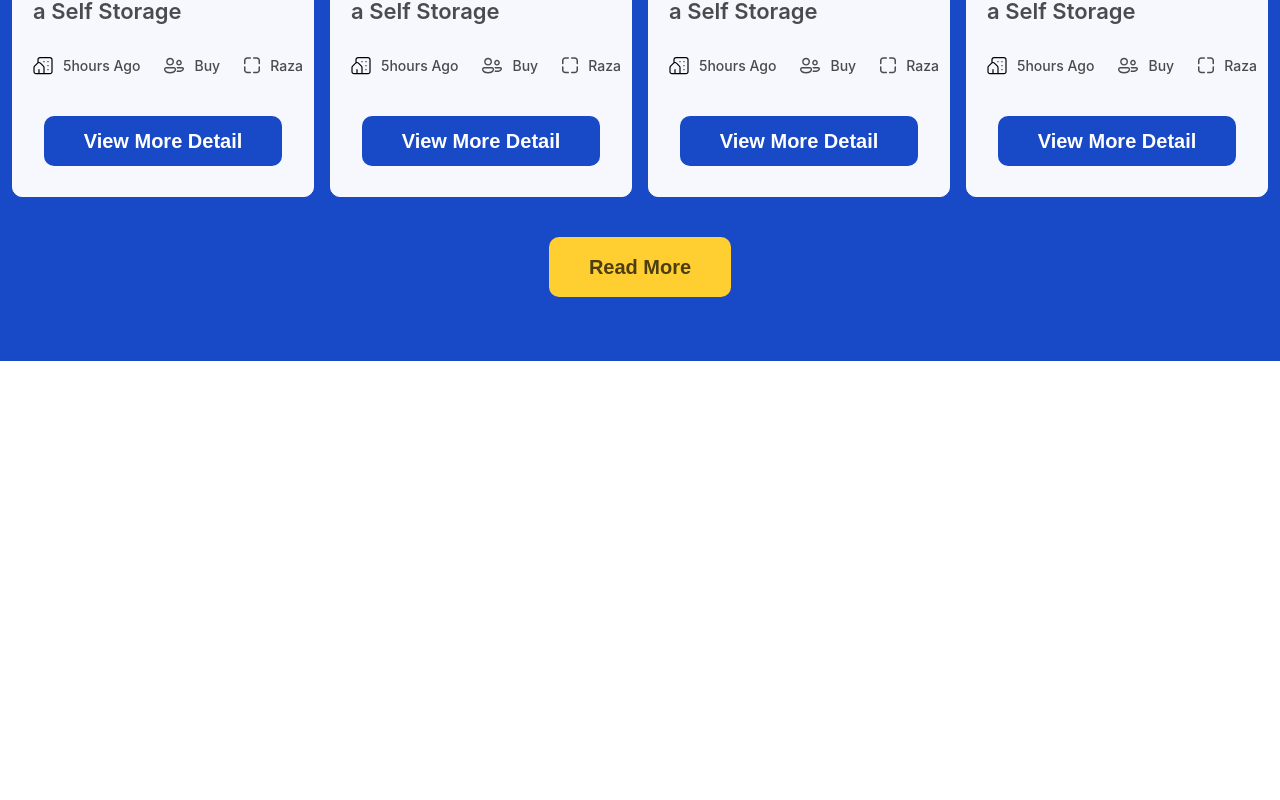
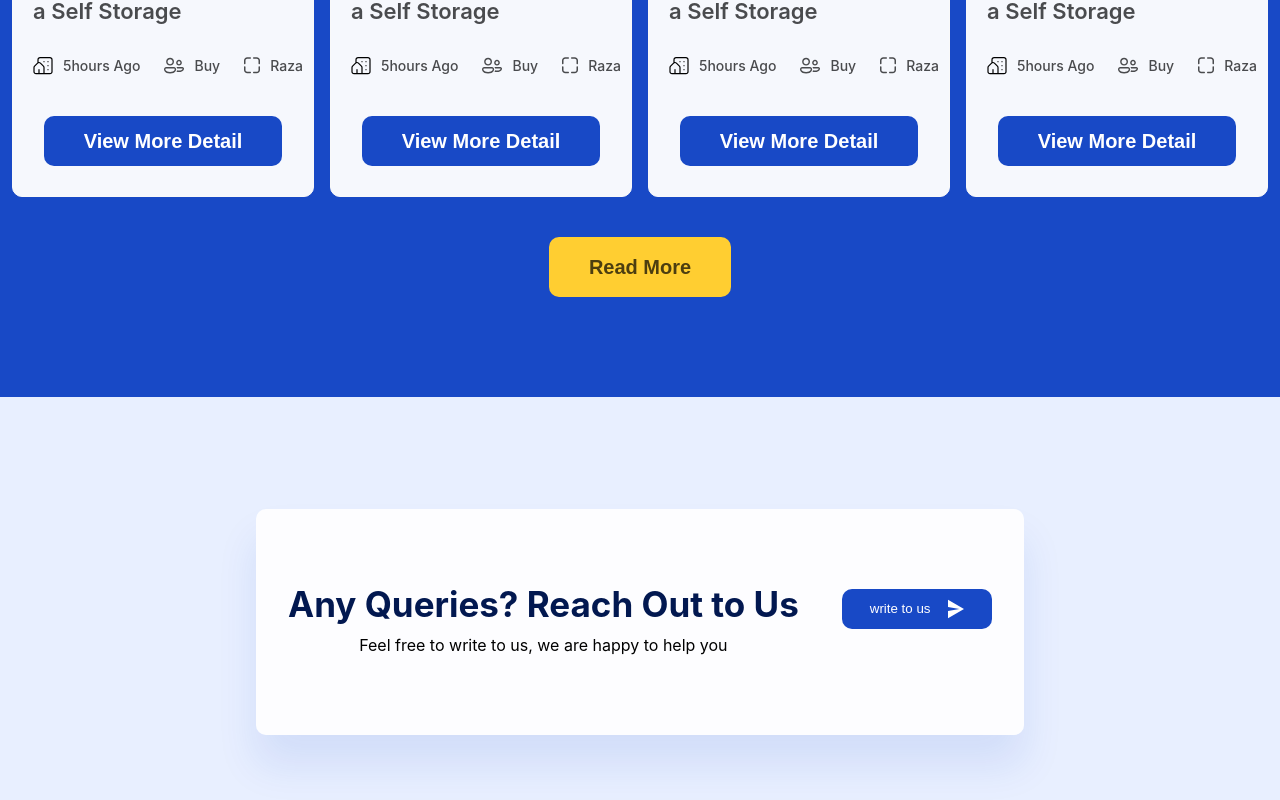
Before and after one commit to evabanegacom/Storage-Figma, a React (Create React App) app: page / in a window 1280 px wide. Shown: the part 6165-6965 px from the top of the page. Before the commit the page ends 6626 px from the top, so only its background shows below. Built offline with nearby package versions, Linux system fonts and the light colour scheme.

Commit message:
implemented queries component

```diff
--- a/src/App.js
+++ b/src/App.js
@@ -6,6 +6,7 @@ import Storage from './components/Storage/Storage';
 import SearchedGrouped from './components/SearchedGrouped/SearchedGrouped';
 import LadyStorage from './components/LadyStorage/LadyStorage';
 import LearningSection from './components/LearningSection/LearningSection';
+import Query from './components/Queries/Queries';
 function App() {
   return (
     <div className="App">
@@ -18,6 +19,7 @@ function App() {
       <Storage />
       <LadyStorage />
       <LearningSection />
+      <Query />
     </div>
   );
 }
--- a/src/components/LearningSection/LearningSection.jsx
+++ b/src/components/LearningSection/LearningSection.jsx
@@ -35,6 +35,7 @@ const Elements = () => (
 
 const LearningSection = () => {
   return (
+    <div className='learningSection__container'>
     <div className='learningSection__div'>
         <div className='learningSection__div-header'>
             Learn Everything About Buying, Selling, and Operating a Self Storage
@@ -54,6 +55,7 @@ const LearningSection = () => {
        <button>Read More</button>
         </div>
     </div>
+    </div>
   )
 }
 
--- a/src/components/LearningSection/learningSection.css
+++ b/src/components/LearningSection/learningSection.css
@@ -1,3 +1,8 @@
+.learningSection__container{
+  background: #1849C6;
+  border-radius: 300px 0px 0px 0px;
+}
+
 .learningSection__div {
     background: #1849C6;
     border-radius: 300px 0px 0px 0px;
@@ -7,7 +12,6 @@
     justify-content: center;
     position: relative;
     top: -100px;
-    padding: 0 0 4rem 0;
 }
 
 .learningSection__div-header {
--- /dev/null
+++ b/src/components/Queries/Queries.jsx
@@ -0,0 +1,30 @@
+import React from 'react'
+import './queries.css';
+
+const Queries = () => {
+  return (
+    <div className='queries__div'>
+        <div className='queries__div-innerDiv'>
+          <div>
+            <div className='queries__div-header'>
+              Any Queries? Reach Out to Us
+            </div>
+            <div className='queries__div-text'>
+            Feel free to write to us, we are happy to help you
+            </div>
+          </div>
+          <div className='queries__button-div'>
+            <button>
+                write to us
+            <svg width="16" height="20" viewBox="0 0 16 20" fill="none" xmlns="http://www.w3.org/2000/svg">
+<path fill-rule="evenodd" clip-rule="evenodd" d="M0 19.3102L16 10.0001L0 0.689941V7.93114L11.4615 10.0001L0 12.069V19.3102Z" fill="white"/>
+</svg>
+
+            </button>
+            </div>
+        </div>
+    </div>
+  )
+}
+
+export default Queries
--- /dev/null
+++ b/src/components/Queries/queries.css
@@ -0,0 +1,68 @@
+.queries__div {
+  background: #E8EFFF;
+  display: flex;
+  justify-content: center;
+  align-items: center;
+  padding: 7rem 0;
+}
+
+.queries__div-innerDiv {
+    background: rgba(255, 255, 255, 0.9);
+    box-shadow: 0px 30px 40px rgba(24, 73, 198, 0.1);
+    border-radius: 10px;
+    display: flex;
+    justify-content: space-between;
+    width: 60%;
+    padding: 5rem 2rem;
+}
+
+.queries__div-header {
+    font-weight: 700;
+    font-size: 35px;
+    line-height: 30px;
+    text-align: center;
+    color: #021850;
+}
+
+.queries__button-div button {
+    background: #1849C6;
+    border-radius: 10px;
+    display: flex;
+    align-items: center;
+    justify-content: space-evenly;
+    padding: 10px;
+    color: #fff;
+    width: 150px;
+}
+
+.queries__div-text {
+  margin-top: 1rem;
+  text-align: center;
+}
+
+@media screen and (max-width: 1050px) and (min-width: 650){
+    .queries__div-header {
+        font-size: 25px;
+    }
+
+    .queries__div-innerDiv {
+      width: 80%;
+    }
+}
+
+@media screen and (max-width: 640px){
+    .queries__div-header {
+        font-size: 25px;
+    }
+
+    .queries__div-innerDiv {
+      display: flex;
+      flex-direction: column;
+      width: 100%;
+      align-items: center;
+    }
+
+    .queries__button-div button {
+        margin-top: 30px;
+    }
+}
```
